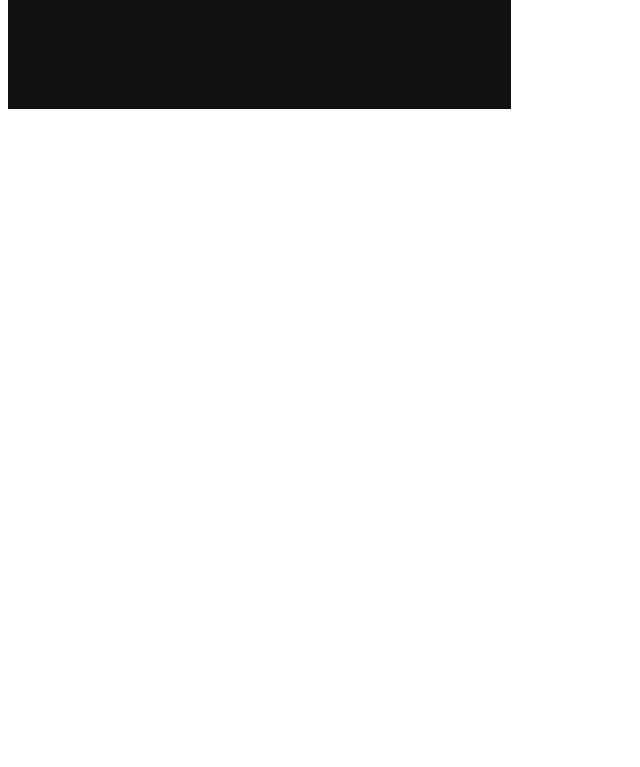
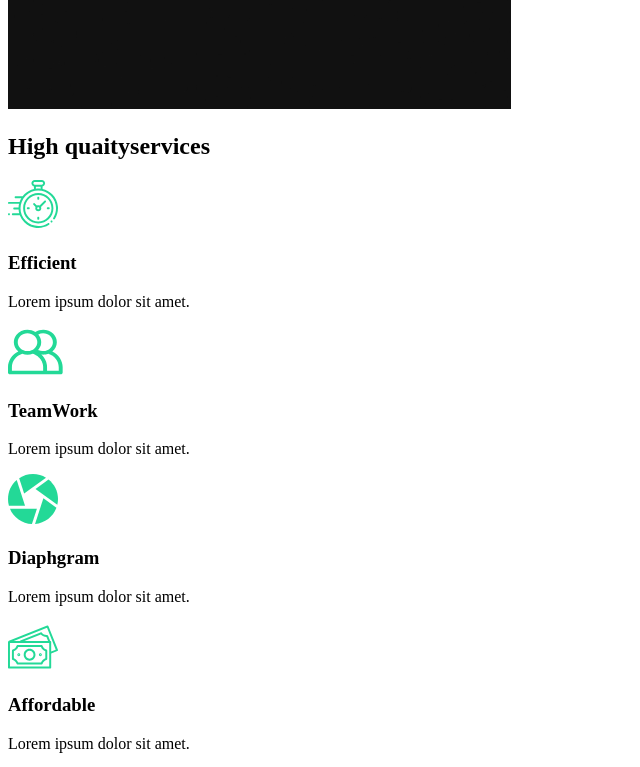
Before and after one commit to HakunaMatata5151/Capture, a React (Create React App) app: page / in a window 1280 px wide. Shown: the part 840-1607 px from the top of the page, without its empty margins (0-640 px from the left). Before the commit the page ends 961 px from the top, so only its background shows below. Built offline with nearby package versions, Linux system fonts and the light colour scheme.

Commit message:
3. Services Section and adding it to About Us Page

```diff
--- /dev/null
+++ b/src/components/ServicesSection.js
@@ -0,0 +1,57 @@
+import React from "react";
+//Import icons
+import clock from "../img/clock.svg";
+import diaphragm from "../img/diaphragm.svg";
+import money from "../img/money.svg";
+import teamwork from "../img/teamwork.svg";
+import home2 from "../img/home2.png";
+
+function ServicesSection() {
+  return (
+    <div className="services">
+      <div className="desription">
+        <h2>
+          High <span>quaity</span>services
+        </h2>
+        <div className="cards">
+          <div className="card">
+            <div className="icon">
+              <img src={clock} alt="A clock" />
+              <h3>Efficient</h3>
+            </div>
+            <p>Lorem ipsum dolor sit amet.</p>
+          </div>
+
+          <div className="card">
+            <div className="icon">
+              <img src={teamwork} alt="A teamwork" />
+              <h3>TeamWork</h3>
+            </div>
+            <p>Lorem ipsum dolor sit amet.</p>
+          </div>
+
+          <div className="card">
+            <div className="icon">
+              <img src={diaphragm} alt="A diaphragm" />
+              <h3>Diaphgram</h3>
+            </div>
+            <p>Lorem ipsum dolor sit amet.</p>
+          </div>
+
+          <div className="card">
+            <div className="icon">
+              <img src={money} alt="A money" />
+              <h3>Affordable</h3>
+            </div>
+            <p>Lorem ipsum dolor sit amet.</p>
+          </div>
+        </div>
+      </div>
+      <div className="img">
+        <img src={home2} alt="" />
+      </div>
+    </div>
+  );
+}
+
+export default ServicesSection;
--- a/src/pages/AboutUs.js
+++ b/src/pages/AboutUs.js
@@ -1,12 +1,14 @@
 import React from "react";
 //Page component
 import AboutSection from "../components/AboutSection";
+import ServicesSection from "../components/ServicesSection";
 
 function AboutUs() {
   return (
-    <div>
+    <>
       <AboutSection />
-    </div>
+      <ServicesSection />
+    </>
   );
 }
 
```
